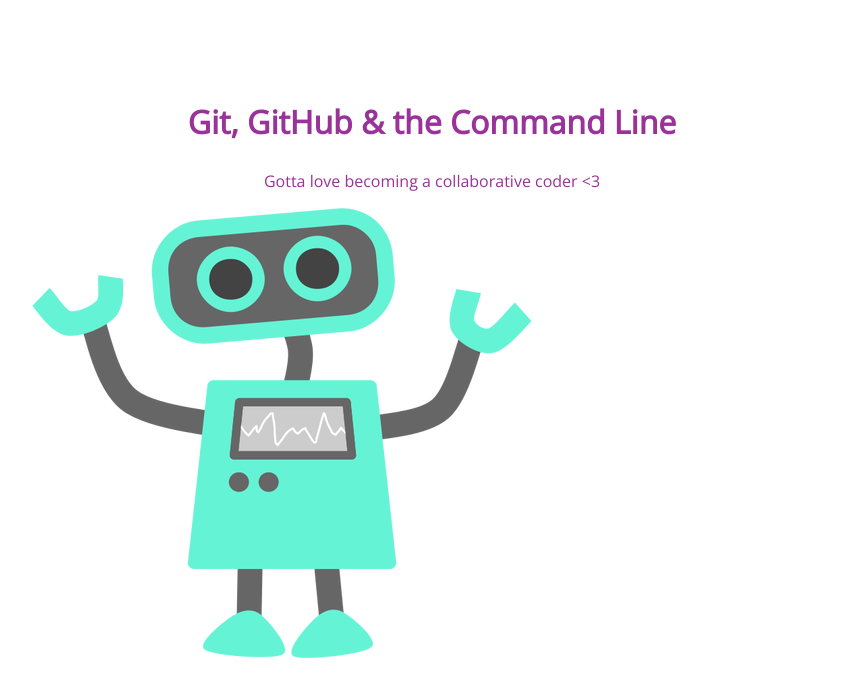
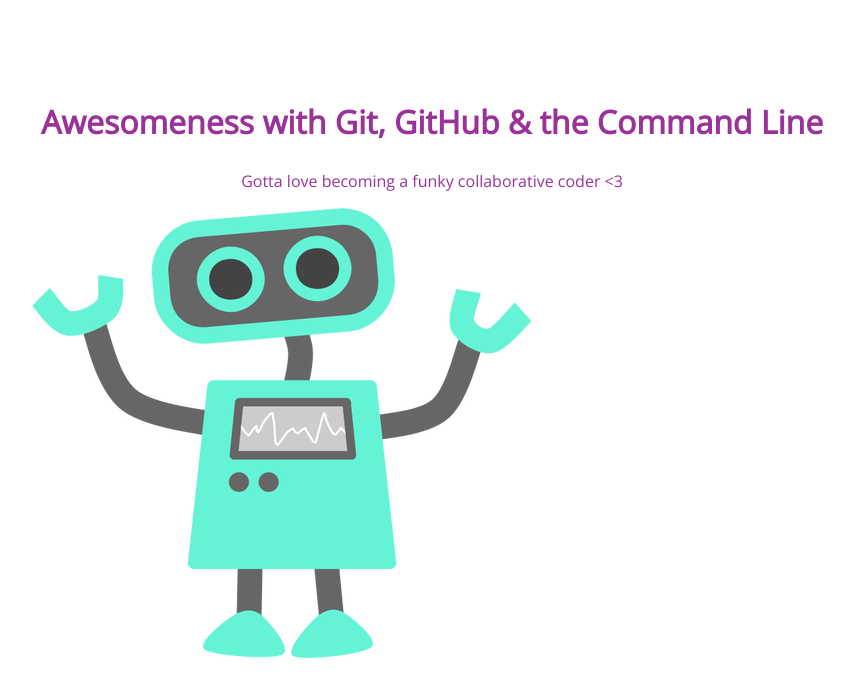
Before and after one commit to Crystel1960/105-project, a plain HTML site: page index.html in a window 1280 px wide. Shown: the whole page, without its empty margins (208-1062 px from the left). Drawn offline with nearby package versions, Linux system fonts and the light colour scheme.

Commit message:
updated h1 and p tags with new copy cd

```diff
--- a/index.html
+++ b/index.html
@@ -8,8 +8,8 @@
 </head>
 <body>
 	<section>
-		<h1>Git, GitHub & the Command Line</h1>
-		<p>Gotta love becoming a collaborative coder <3</p>
+		<h1>Awesomeness with Git, GitHub & the Command Line</h1>
+		<p>Gotta love becoming a funky collaborative coder <3</p>
 		<img src="img/happy-blue-robot.png">
 	</section>
 </body>
```
